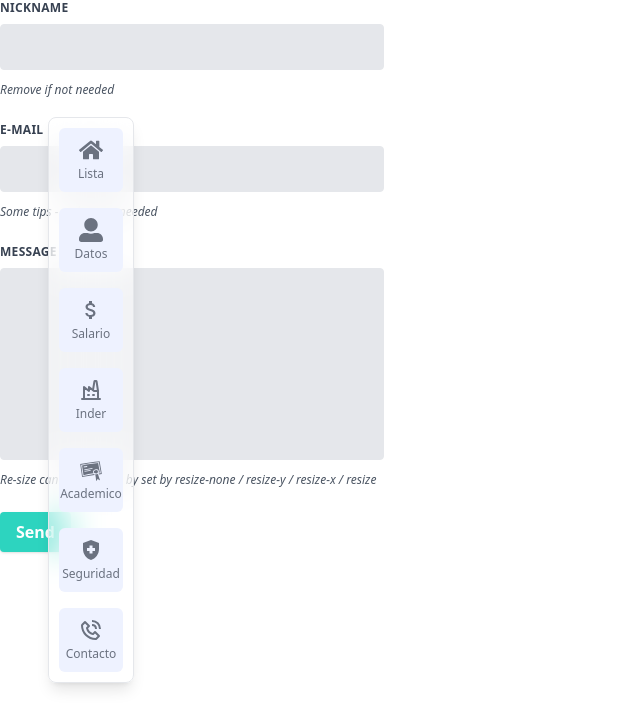
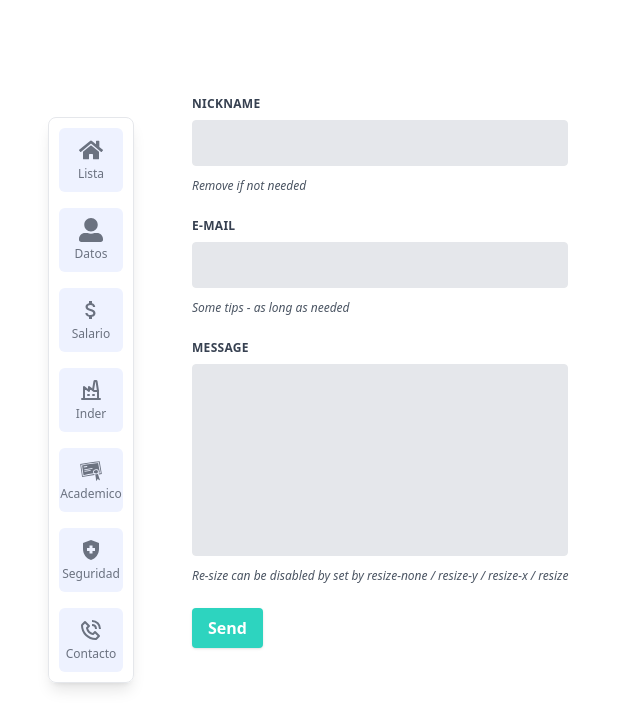
Before and after one commit to afgomezv/interfaz-vinculados, a React (Vite) app: page /empleado in a window 1280 px wide. Shown: the top 728 px of the page, without its empty margins (0-640 px from the left). Built offline with nearby package versions, Linux system fonts and the light colour scheme.

Commit message:
Start diferents forms

```diff
--- a/index.html
+++ b/index.html
@@ -2,7 +2,7 @@
 <html lang="en">
   <head>
     <meta charset="UTF-8" />
-    <link rel="icon" type="image/svg+xml" href="/vite.svg" />
+    <link rel="icon" type="image/x-icon" href="./src/assets/favicon.ico" />
     <meta name="viewport" content="width=device-width, initial-scale=1.0" />
     <title>Vinculados</title>
   </head>
--- a/src/router/Employee.jsx
+++ b/src/router/Employee.jsx
@@ -3,13 +3,13 @@ import { Data } from "./data";
 
 export const Employee = () => {
   return (
-    <>
-      <form action="" className="w-full flex items-center">
-        <section className="inset-y-16 right-16 w-96">
+    <div className="flex">
+      <Menu />
+      <form action="" className="translate-x-48 translate-y-24">
+        <section className="">
           <Data />
         </section>
       </form>
-      <Menu />
-    </>
+    </div>
   );
 };
--- /dev/null
+++ b/src/router/Example.jsx
@@ -0,0 +1,3 @@
+export const Example = () => {
+  return <>Example</>;
+};
```
Also changed, not shown: 1 other file (tests, documents, lock files or other folders).
